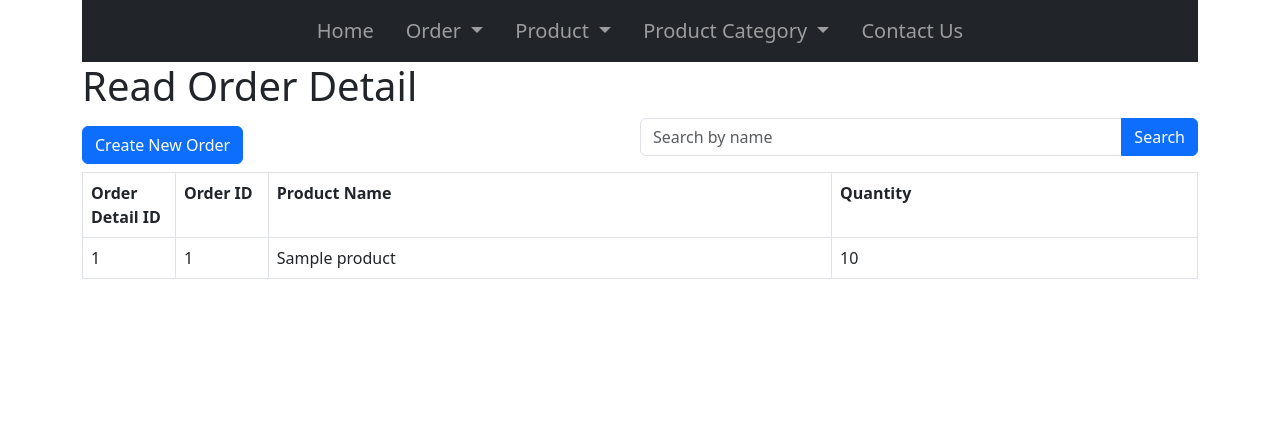
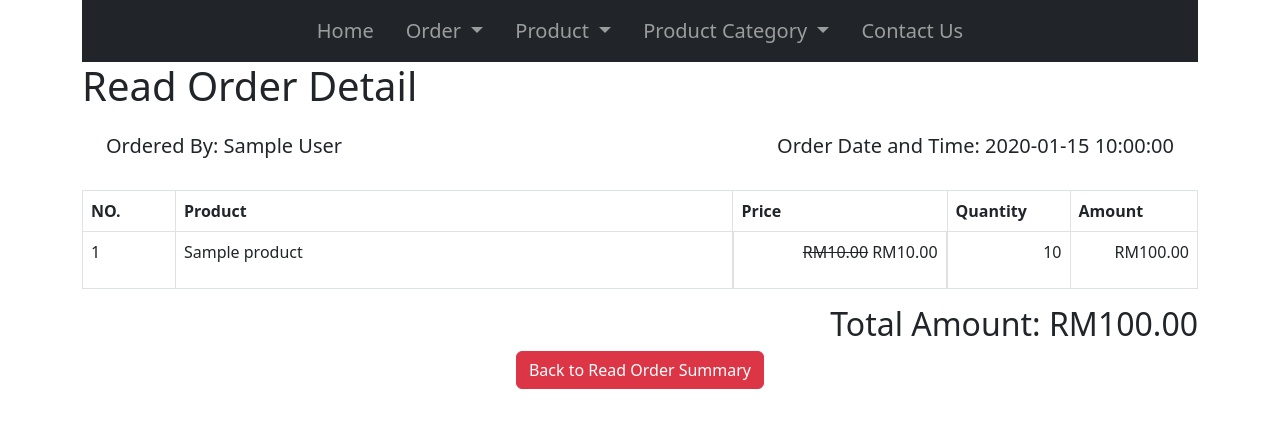
Before and after one commit to sinkuan123/Web-Application-Development, a PHP site: page /wap/order_detail_read.php?order_id=1 in a window 1280 px wide. Shown: the top 428 px of the page. Run offline with PHP 8.4, Linux system fonts and the light colour scheme; tables that the repository leaves empty or names only in its code hold one stand-in row (values such as "Sample post").

Commit message:
add the header function to order_create page to show the order detail page when order created. Change the order detail page to show customer the amount and total amount.

```diff
--- a/project/order_create.php
+++ b/project/order_create.php
@@ -98,6 +98,7 @@
                         $order_detail_stmt->execute();
                     }
                     echo "<div class='alert alert-success' role='alert'>Order Placed Successfully.</div>";
+                    header("Location: http://localhost/wap/project/order_detail_read.php?order_id={$order_id}");
                     $_POST = array();
                 }
             } catch (PDOException $exception) {
--- a/project/order_detail_read.php
+++ b/project/order_detail_read.php
@@ -15,84 +15,94 @@
         <div class="page-header">
             <h1>Read Order Detail</h1>
         </div>
+        <?php
 
-        <?php
-        // include database connection
+        $order_id = isset($_GET['order_id']) ? $_GET['order_id'] : die('ERROR: Record ID not found.');
+
         include 'config/database.php';
 
-        // delete message prompt will be here
-        $search = isset($_GET['search']) ? $_GET['search'] : '';
+        $customer_query = "SELECT * FROM customers";
+        $customer_stmt = $con->prepare($customer_query);
+        $customer_stmt->execute();
+        $customers = $customer_stmt->fetchAll(PDO::FETCH_ASSOC);
 
-        // select all data
-        $query = "SELECT order_detail.order_detail_id, order_detail.order_id, products.name, order_detail.quantity FROM order_detail INNER JOIN products ON products.id=order_detail.product_id";
-        if (!empty($search)) {
-            $query .= " WHERE order_id LIKE :search OR order_detail_id LIKE :search OR quantity LIKE :search OR name LIKE :search";
-            $search = "%{$search}%";
-        }
+        $product_query = "SELECT * FROM products";
+        $product_stmt = $con->prepare($product_query);
+        $product_stmt->execute();
+        $products = $product_stmt->fetchAll(PDO::FETCH_ASSOC);
 
-        $query .= " ORDER BY order_detail_id ASC";
+        $order_summary_query = "SELECT * FROM order_summary WHERE order_id=:id";
+        $order_summary_stmt = $con->prepare($order_summary_query);
+        $order_summary_stmt->bindParam(":id", $order_id);
+        $order_summary_stmt->execute();
+        $order_summaries = $order_summary_stmt->fetch(PDO::FETCH_ASSOC);
 
-        $stmt = $con->prepare($query);
+        $order_detail_query = "SELECT * FROM order_detail WHERE order_id=:order_id";
+        $order_detail_stmt = $con->prepare($order_detail_query);
+        $order_detail_stmt->bindParam(":order_id", $order_id);
+        $order_detail_stmt->execute();
+        $order_details = $order_detail_stmt->fetchAll(PDO::FETCH_ASSOC);
 
-        if (!empty($search)) {
-            $stmt->bindParam(':search', $search);
-        }
+        $total_amount = 0;
+        ?>
+        <div>
+            <form action="" method="post">
+                <div class="d-flex justify-content-between m-4">
+                    <h5>Ordered By: <?php echo $customers[$order_summaries['customer_id'] - 1]['first_name'] . " " . $customers[$order_summaries['customer_id'] - 1]['last_name'] ?></h5>
+                    <h5>Order Date and Time: <?php echo $order_summaries['order_date'] ?></h5>
+                </div>
 
-        $stmt->execute();
+                <table class="table table-hover table-responsive table-bordered" id="row_del">
+                    <tr>
+                        <th>NO.</th>
+                        <th class="col-6">Product</th>
+                        <th>Price</th>
+                        <th>Quantity</th>
+                        <th>Amount</th>
+                    </tr>
+                    <?php
 
-        // this is how to get number of rows returned
-        $num = $stmt->rowCount();
+                    $product_loop = count($order_details);
+                    for ($x = 0; $x < $product_loop; $x++) {
 
-        // link to create record form
-        ?><div class="d-flex justify-content-between align-items-center">
-            <div><a href='order_create.php' class='btn btn-primary m-b-1em'>Create New Order</a></div>
-            <div class="w-50">
-                <form method="GET" action="" class="mb-3">
-                    <div class="input-group">
-                        <input type="text" name="search" class="form-control" placeholder="Search by name" value="<?php echo isset($_GET['search']) ? htmlspecialchars($_GET['search']) : ''; ?>">
-                        <button type="submit" class="btn btn-primary">Search</button>
-                    </div>
-                </form>
-            </div>
+                    ?>
+                        <tr class="pRow">
+                            <td class="col-1">
+                                <?php echo $x + 1; ?>
+                            </td>
+                            <td>
+                                <?php echo $products[$order_details[$x]['product_id'] - 1]['name'] ?>
+                            </td>
+                            <?php
+                            if ($products[$order_details[$x]['product_id'] - 1]['promotion_price'] != 0) {
+                                echo "<td class='d-flex justify-content-end'><p class='me-1 text-decoration-line-through''> RM" . number_format((float)$products[$order_details[$x]['product_id'] - 1]['price'], 2, '.', '') . "</p><p > RM"  . number_format((float)$products[$order_details[$x]['product_id'] - 1]['promotion_price'], 2, '.', '') .  "</p></td>";
+                            } else {
+                                echo "<td class='text-end'> RM" . number_format((float)$products[$order_details[$x]['product_id'] - 1]['price'], 2, '.', '') . "</td>";
+                            } ?>
+                            <td>
+                                <p class="text-end"><?php echo $order_details[$x]['quantity'] ?></p>
+                            </td>
+                            <td>
+                                <?php $amount =  ($products[$order_details[$x]['product_id'] - 1]['promotion_price'] != 0) ?  $products[$order_details[$x]['product_id'] - 1]['promotion_price'] * $order_details[$x]['quantity'] : $products[$order_details[$x]['product_id'] - 1]['price'] * $order_details[$x]['quantity'];
+
+                                $total_amount += $amount;
+                                echo "<p class='text-end'>RM" . number_format((float)$amount, 2, '.', '') . "</p>" ?>
+                            </td>
+                        </tr>
+                    <?php }
+                    ?>
+                </table>
+                <h2 class="text-end">Total Amount: RM<?php echo number_format((float)$total_amount, 2, '.', ''); ?></h2>
+
+                <div class="text-center">
+                    <a href="order_read.php" class="btn btn-danger">Back to Read Order Summary</a>
+                </div>
+            </form>
         </div>
-
-        <?php //check if more than 0 record found
-        if ($num > 0) {
-            echo "<table class='table table-hover table-responsive table-bordered'>"; //start table
-
-            //creating our table heading
-            echo "<tr>";
-            echo "<th class='col-1'>Order Detail ID</th>";
-            echo "<th class='col-1'>Order ID</th>";
-            echo "<th>Product Name</th>";
-            echo "<th>Quantity</th>";
-            echo "</tr>";
-
-            // table body will be here
-            while ($row = $stmt->fetch(PDO::FETCH_ASSOC)) {
-                extract($row);
-                echo "<tr>";
-                echo "<td>{$order_detail_id}</td>";
-                echo "<td>{$order_id}</td>";
-                echo "<td>{$name}</td>";
-                echo "<td>{$quantity}</td>";
-            }
-            // end table
-            echo "</table>";
-
-            // data from database will be here
-
-        } else {
-            echo "<div class='alert alert-danger'>No records found.</div>";
-        }
-        ?>
-        <!-- PHP code to read records will be here -->
-
     </div> <!-- end .container -->
 
     <!-- confirm delete record will be here -->
     <script src="https://cdn.jsdelivr.net/npm/bootstrap@5.3.0/dist/js/bootstrap.bundle.min.js" integrity="sha384-geWF76RCwLtnZ8qwWowPQNguL3RmwHVBC9FhGdlKrxdiJJigb/j/68SIy3Te4Bkz" crossorigin="anonymous"></script>
-
 </body>
 
 </html>
--- a/project/order_read.php
+++ b/project/order_read.php
@@ -75,7 +75,10 @@
                 echo "<td>{$order_id}</td>";
                 echo "<td>{$user_name}</td>";
                 echo "<td>{$order_date}</td>";
-                echo "<td><a href='order_update.php?order_id={$order_id}' class='btn btn-primary m-r-1em mx-2'>Edit</a><td>";
+                echo "<td>
+                <a href='order_detail_read.php?order_id={$order_id}' class='btn btn-info m-r-1em mx-2'>Read</a>
+                <a href='order_update.php?order_id={$order_id}' class='btn btn-primary m-r-1em mx-2'>Edit</a>
+                <a href='#' onclick='delete_order({$order_id});'  class='btn btn-danger mx-2'>Delete</a><td>";
             }
 
 
--- a/project/product_category_create.php
+++ b/project/product_category_create.php
@@ -73,7 +73,7 @@
                         <td></td>
                         <td>
                             <input type='submit' value='Save' class='btn btn-primary' />
-                            <a href='product_read.php' class='btn btn-danger'>Back to read products</a>
+                            <a href='product_category_read.php' class='btn btn-danger'>Back to read categories</a>
                         </td>
                     </tr>
                 </table>
```
